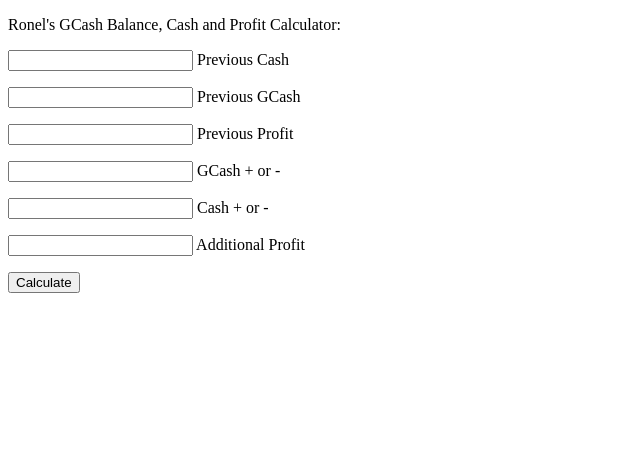
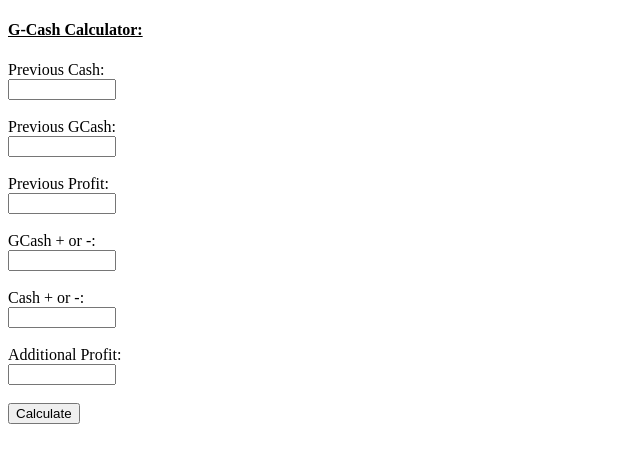
Before and after one commit to deeothenteecation/gcashcalc, a Flask app: page / in a window 1280 px wide. Shown: the top 463 px of the page, without its empty margins (0-640 px from the left). Run offline with Flask 3, Linux system fonts and the light colour scheme.

Commit message:
Update index.html

```diff
--- a/templates/index.html
+++ b/templates/index.html
@@ -6,15 +6,27 @@
     <title>GCashCalc</title>
 </head>
 <body>
-    <p>Ronel's GCash Balance, Cash and Profit Calculator:</p>
+    <h4 style="text-decoration: underline;">G-Cash Calculator:</h4>
         <form method="post" action=".">
-            <p><input name="number1" /> Previous Cash</p>
-            <p><input name="number2" /> Previous GCash</p>
-            <p><input name="number3" /> Previous Profit</p>
-            <p><input name="number4" /> GCash + or -</p>
-            <p><input name="number5" /> Cash + or -</p>
-            <p><input name="number6" /> Additional Profit</p>
-            <p><input type="submit" class="button" value="Calculate"></p>
+            <label>Previous Cash:</label><br>
+            <input style="width: 100px;" name="number1" /><br><br>
+
+            <label>Previous GCash:</label><br>
+            <input style="width: 100px;" name="number2" /><br><br>
+
+            <label>Previous Profit:</label><br>
+            <input style="width: 100px;" name="number3" /><br><br>
+
+            <label>GCash + or -:</label><br>
+            <input style="width: 100px;" name="number4" /><br><br>
+
+            <label>Cash + or -:</label><br>
+            <input style="width: 100px;" name="number5" /><br><br>
+
+            <label>Additional Profit:</label><br>
+            <input style="width: 100px;" name="number6" /><br><br>
+
+            <input type="submit" class="button" value="Calculate">
         </form>
 </body>
 </html>
```
